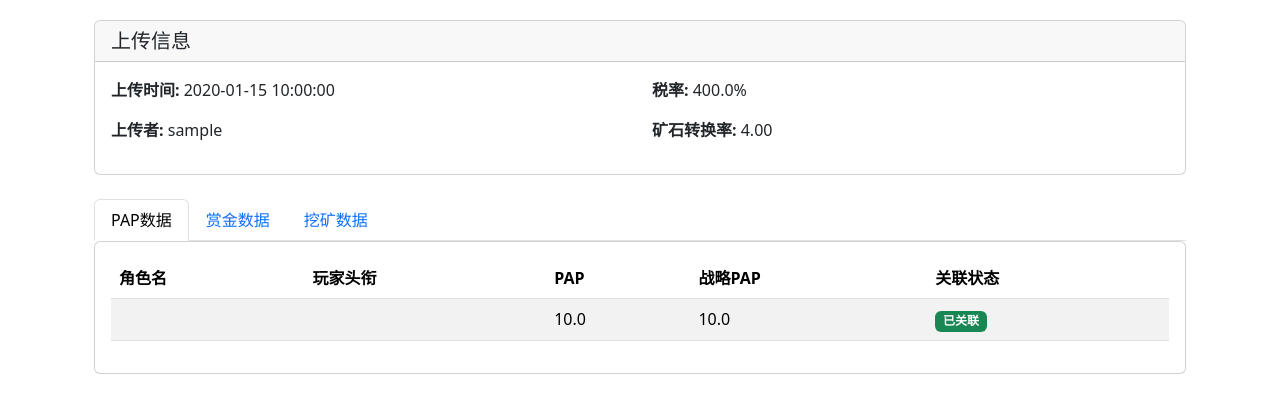
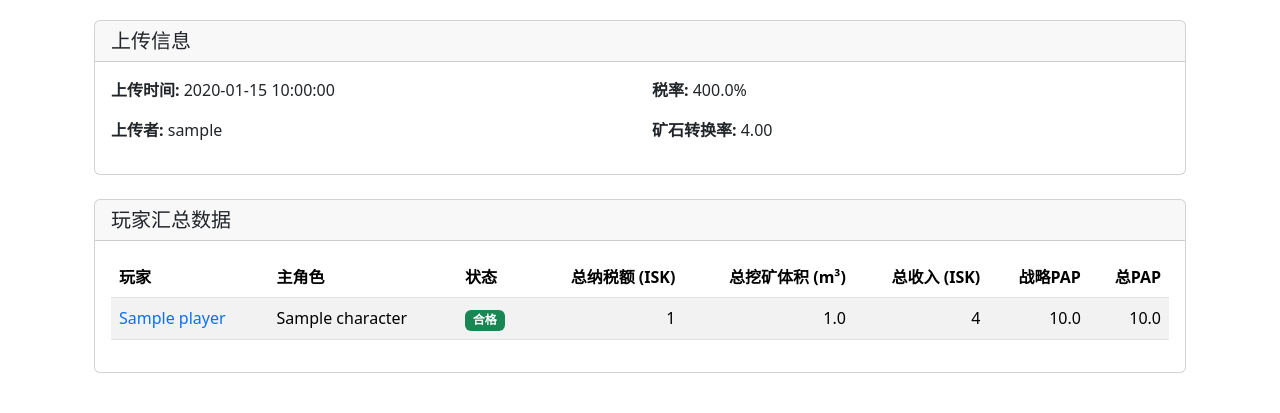
Before and after one commit to aflyhorse/EVE-CorpKMStat, a Flask app: page /upload/2020/1/summary in a window 1280 px wide. Shown: the part 244-657 px from the top of the page. Run offline with Flask 3, Linux system fonts and the light colour scheme; a user stored in the database is signed in; tables that the repository leaves empty hold one stand-in row (values such as "Sample post"); parts of the project's set-up code (start-up, migrations or seed data) failed here and were passed over; some libraries are stand-ins or nearby versions.

Commit message:
feat: calculate total income and fines

```diff
--- a/kmstat/templates/upload_summary.html.jinja2
+++ b/kmstat/templates/upload_summary.html.jinja2
@@ -65,52 +65,45 @@
         </div>
     </div>
 
-    <!-- Data tabs -->
-    <ul class="nav nav-tabs" id="dataTab" role="tablist">
-        <li class="nav-item" role="presentation">
-            <button class="nav-link active" id="pap-tab" data-bs-toggle="tab" data-bs-target="#pap"
-                    type="button" role="tab">PAP数据</button>
-        </li>
-        <li class="nav-item" role="presentation">
-            <button class="nav-link" id="bounty-tab" data-bs-toggle="tab" data-bs-target="#bounty"
-                    type="button" role="tab">赏金数据</button>
-        </li>
-        <li class="nav-item" role="presentation">
-            <button class="nav-link" id="mining-tab" data-bs-toggle="tab" data-bs-target="#mining"
-                    type="button" role="tab">挖矿数据</button>
-        </li>
-    </ul>
-
-    <div class="tab-content" id="dataTabContent">
-        <!-- PAP Data -->
-        <div class="tab-pane fade show active" id="pap" role="tabpanel">
+    <!-- Player Summary Data -->
     <div class="card">
+        <div class="card-header">
+            <h5 class="mb-0">玩家汇总数据</h5>
+        </div>
         <div class="card-body">
             <div class="table-responsive">
                 <table class="table table-striped">
                     <thead>
                         <tr>
-                                    <th>角色名</th>
-                                    <th>玩家头衔</th>
-                                    <th>PAP</th>
-                                    <th>战略PAP</th>
-                                    <th>关联状态</th>
+                            <th>玩家</th>
+                            <th>主角色</th>
+                            <th>状态</th>
+                            <th class="text-end">总纳税额 (ISK)</th>
+                            <th class="text-end">总挖矿体积 (m³)</th>
+                            <th class="text-end">总收入 (ISK)</th>
+                            <th class="text-end">战略PAP</th>
+                            <th class="text-end">总PAP</th>
                         </tr>
                     </thead>
                     <tbody>
-                                {% for record in upload.pap_records %}
+                        {% for player_data in summary.player_summary %}
                         <tr>
-                                    <td>{{ record.character_name }}</td>
-                                    <td>{{ record.player_title }}</td>
-                                    <td>{{ record.pap_points }}</td>
-                                    <td>{{ record.strategic_pap_points }}</td>
+                            <td><a href="{{ url_for('search_player', player_id=player_data.player_id) }}" class="text-decoration-none">{{ player_data.player_title }}</a></td>
+                            <td>{{ player_data.main_character or '-' }}</td>
                             <td>
-                                        {% if record.character %}
-                                        <span class="badge bg-success">已关联</span>
+                                {% if player_data.status == '合格' %}
+                                    <span class="badge bg-success text-white">{{ player_data.status }}</span>
+                                {% elif player_data.status.startswith('罚款') %}
+                                    <span class="badge bg-danger text-white">{{ player_data.status }}</span>
                                 {% else %}
-                                        <span class="badge bg-warning">未关联</span>
+                                    <span class="badge bg-warning text-dark">{{ player_data.status }}</span>
                                 {% endif %}
                             </td>
+                            <td class="text-end">{{ "{:,.0f}".format(player_data.total_tax) }}</td>
+                            <td class="text-end">{{ "{:,.1f}".format(player_data.total_mining_volume) }}</td>
+                            <td class="text-end">{{ "{:,.0f}".format(player_data.total_income) }}</td>
+                            <td class="text-end">{{ player_data.strategic_pap }}</td>
+                            <td class="text-end">{{ player_data.total_pap }}</td>
                         </tr>
                         {% endfor %}
                     </tbody>
@@ -119,76 +112,4 @@
         </div>
     </div>
 </div>
-
-        <!-- Bounty Data -->
-        <div class="tab-pane fade" id="bounty" role="tabpanel">
-            <div class="card">
-                <div class="card-body">
-                    <div class="table-responsive">
-                        <table class="table table-striped">
-                            <thead>
-                                <tr>
-                                    <th>角色名</th>
-                                    <th>纳税(ISK)</th>
-                                    <th>关联状态</th>
-                                </tr>
-                            </thead>
-                            <tbody>
-                                {% for record in upload.bounty_records %}
-                                <tr>
-                                    <td>{{ record.character_name }}</td>
-                                    <td>{{ "{:,.0f}".format(record.tax_isk) }}</td>
-                                    <td>
-                                        {% if record.character %}
-                                        <span class="badge bg-success">已关联</span>
-                                        {% else %}
-                                        <span class="badge bg-warning">未关联</span>
-                                        {% endif %}
-                                    </td>
-                                </tr>
-                                {% endfor %}
-                            </tbody>
-                        </table>
-                    </div>
-                </div>
-            </div>
-        </div>
-
-        <!-- Mining Data -->
-        <div class="tab-pane fade" id="mining" role="tabpanel">
-            <div class="card">
-                <div class="card-body">
-                    <div class="table-responsive">
-                        <table class="table table-striped">
-                            <thead>
-                                <tr>
-                                    <th>角色名</th>
-                                    <th>主人物</th>
-                                    <th>体积(m³)</th>
-                                    <th>关联状态</th>
-                                </tr>
-                            </thead>
-                            <tbody>
-                                {% for record in upload.mining_records %}
-                                <tr>
-                                    <td>{{ record.character_name }}</td>
-                                    <td>{{ record.main_character_name }}</td>
-                                    <td>{{ "{:,.1f}".format(record.volume_m3) }}</td>
-                                    <td>
-                                        {% if record.character %}
-                                        <span class="badge bg-success">已关联</span>
-                                        {% else %}
-                                        <span class="badge bg-warning">未关联</span>
-                                        {% endif %}
-                                    </td>
-                                </tr>
-                                {% endfor %}
-                            </tbody>
-                        </table>
-                    </div>
-                </div>
-            </div>
-        </div>
-    </div>
-</div>
 {% endblock %}
```
Also changed, not shown: kmstat/upload_service.py (+177 -0 lines). Lines whose indentation alone changed are shown as unchanged.
